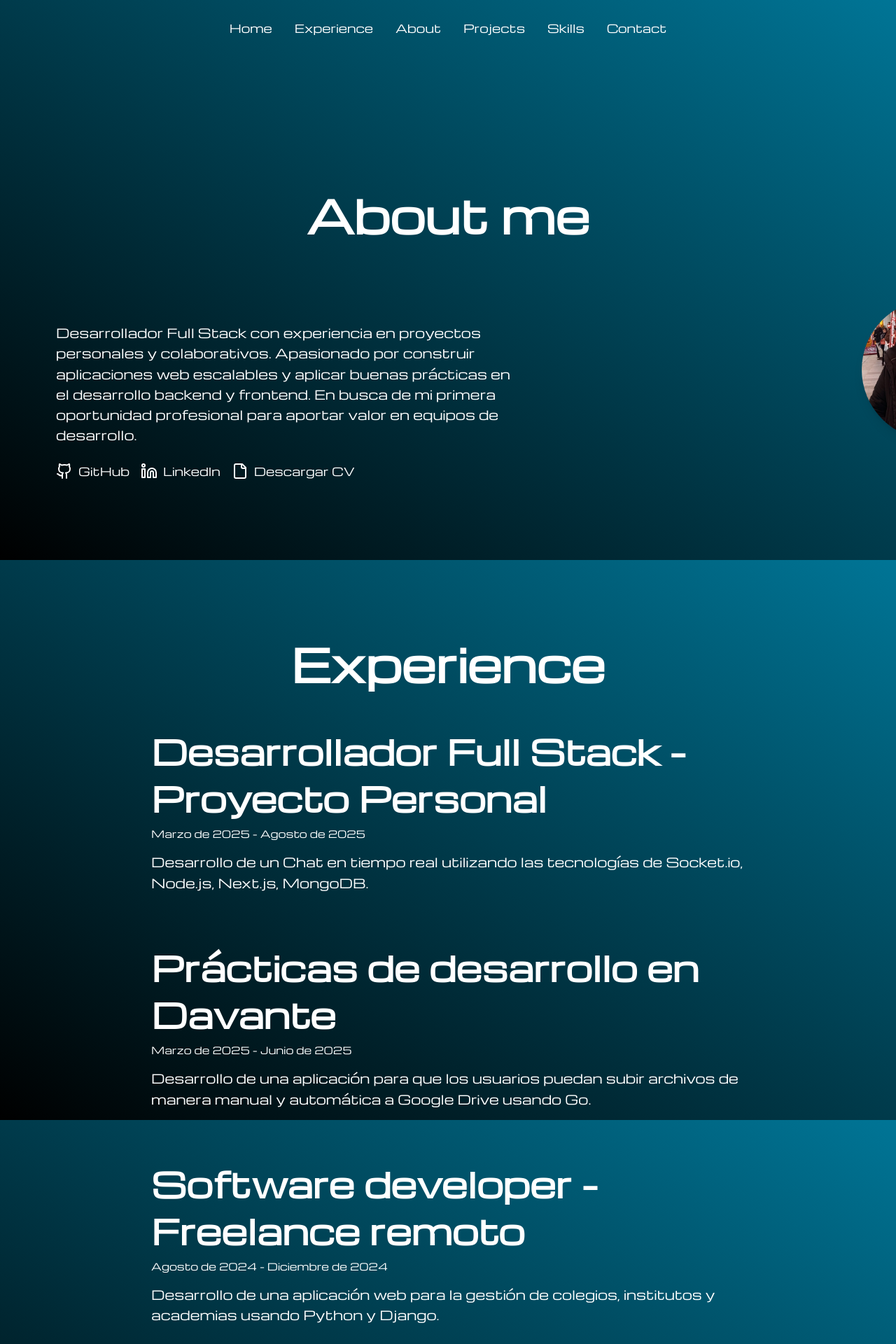
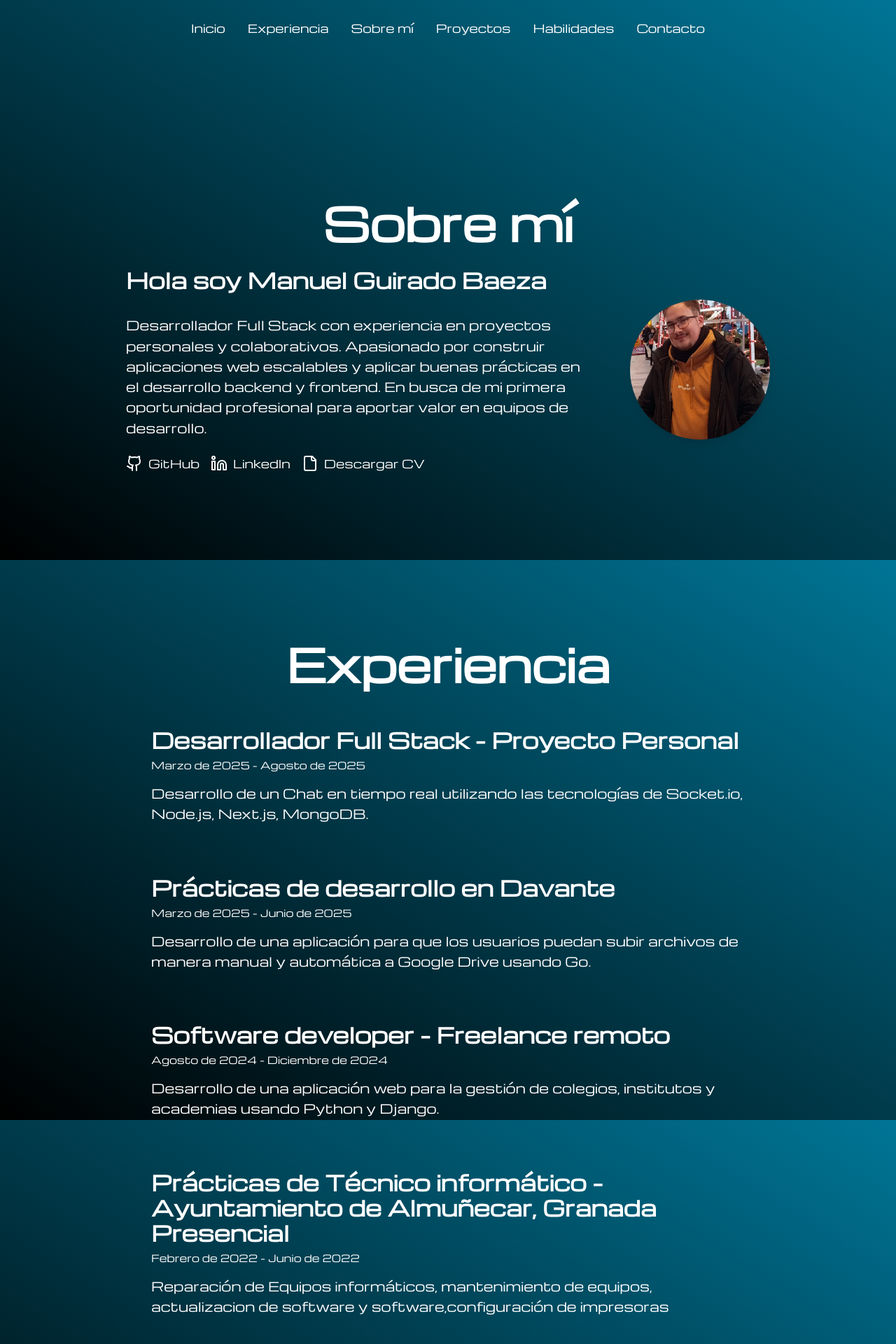
Before and after one commit to manuelguirado/portfolio-manudev, a React (Vite) app: page / in a window 1280 px wide. Shown: the top 1920 px of the page at 70% size. Built offline with nearby package versions, Linux system fonts and the light colour scheme.

Commit message:
Translate section titles to Spanish for improved localization

```diff
--- a/components/aboutMe.tsx
+++ b/components/aboutMe.tsx
@@ -11,16 +11,16 @@ export default function Main() {
             className={`flex flex-col items-center justify-center min-h-screen section-padding fade-in-up ${isVisible ? 'visible' : ''}`}
         >
             {/* Título principal */}
-            <h1 className='text-3xl md:text-4xl lg:text-5xl font-bold mb-6 md:mb-8 text-center px-4'>About me</h1>
+            <h1 className='text-3xl md:text-4xl lg:text-5xl font-bold mb-6 md:mb-8 text-center px-4 '>Sobre mí</h1>
 
             {/* Contenido principal responsivo */}
             <div className='about-layout w-full max-w-6xl px-4'>
                 {/* Columna de texto */}
                 <div className='flex flex-col flex-1 text-center md:text-left'>
                     <div className='mb-4' id='Presentacion'>
-                        <h2 className='text-xl md:text-2xl lg:text-3xl font-bold mb-4'>
+                        <h3 className='text-3xl md:text-2xl lg:text-3xl font-bold mb-4'>
                             Hola soy Manuel Guirado Baeza
-                        </h2>
+                        </h3>
                     </div>
                     <p className='text-base md:text-lg mb-6 leading-relaxed max-w-2xl'>
                         Desarrollador Full Stack con experiencia en proyectos personales y colaborativos.
--- a/components/card.tsx
+++ b/components/card.tsx
@@ -4,7 +4,7 @@ import React from "react";
 export default function Card() {
     return (
         <div className="flex flex-wrap gap-6 justify-center">
-            <div className="w-90 bg-gray-800 flex flex-col p-6 rounded-lg border border-gray-600 shadow-lg hover:shadow-xl transition-all duration-300 hover:transform hover:scale-105">
+            <div className="w-170 h-full bg-gray-800 flex flex-col p-6 rounded-lg border border-gray-600 shadow-lg hover:shadow-xl transition-all duration-300 hover:transform hover:scale-105">
                 {/* Imagen del proyecto */}
                 <img
                     src="/ChatFriends.png"
@@ -13,9 +13,9 @@ export default function Card() {
                 />
 
                 {/* Título del proyecto */}
-                <h2 className="text-xl text-left font-semibold mb-2 text-white">
+                <h3 className="text-2xl text-left font-semibold mb-2 text-white">
                     Chat Friends - Aplicación de Chat en Tiempo Real
-                </h2>
+                </h3>
 
                 {/* Tecnologías usadas con iconos */}
                 <div className="mb-4">
@@ -49,7 +49,7 @@ export default function Card() {
                     </a>
 
                     <a
-                        href="https://chat-friends-live.vercel.app"
+                        href="https://chat-friends-alpha.vercel.app/"
                         target="_blank"
                         rel="noopener noreferrer"
                         className="flex items-center gap-2 px-4 py-2 bg-blue-600 hover:bg-blue-700 text-white rounded-lg transition-colors duration-200"
--- a/components/contact.tsx
+++ b/components/contact.tsx
@@ -45,7 +45,7 @@ export default function Contact() {
       id="contact"
     >
       {/* Título principal arriba */}
-      <h1 className="text-3xl md:text-4xl lg:text-5xl font-bold mb-6 md:mb-8 text-center px-4">Contact</h1>
+      <h1 className="text-3xl md:text-4xl lg:text-5xl font-bold mb-6 md:mb-8 text-center px-4">Contacto</h1>
 
       {/* Contenedor con el mismo ancho que las otras secciones */}
       <div className="w-full max-w-6xl px-4">
--- a/components/experience.tsx
+++ b/components/experience.tsx
@@ -11,16 +11,16 @@ export default function Experience() {
       id="experience"
     >
       {/* Título principal arriba */}
-      <h1 className="text-4xl font-bold mb-8 text-center">Experience</h1>
+      <h1 className="text-4xl font-bold mb-8 text-center">Experiencia</h1>
 
       {/* Contenedor con el mismo ancho que About me */}
       <div className="w-full max-w-4xl">
         <div className={`space-y-6 stagger-children ${isVisible ? 'visible' : ''}`}>
           {/* Experiencia 1 */}
           <div className="p-6 rounded-lg">
-            <h2 className="text-xl text-left font-semibold mb-2">
+            <h3 className="text-3xl text-left font-semibold mb-2">
               Desarrollador Full Stack - Proyecto Personal
-            </h2>
+            </h3>
             <span className="text-sm mb-4 block text-left">
               Marzo de 2025 - Agosto de 2025
             </span>
@@ -32,9 +32,9 @@ export default function Experience() {
 
           {/* Experiencia 2 */}
           <div className="p-6 rounded-lg">
-            <h2 className="text-xl text-left font-semibold mb-2">
+            <h3 className="text-3xl text-left font-semibold mb-2">
               Prácticas de desarrollo en Davante
-            </h2>
+            </h3>
             <span className="text-sm mb-4 block text-left">
               Marzo de 2025 - Junio de 2025
             </span>
@@ -46,9 +46,9 @@ export default function Experience() {
 
           {/* Experiencia 3 */}
           <div className="p-6 rounded-lg">
-            <h2 className="text-xl text-left font-semibold mb-2">
+            <h3 className="text-3xl text-left font-semibold mb-2">
               Software developer - Freelance remoto
-            </h2>
+            </h3>
             <span className="text-sm mb-4 block text-left">
               Agosto de 2024 - Diciembre de 2024
             </span>
@@ -59,9 +59,9 @@ export default function Experience() {
           </div>
           {/* Experiencia 4 */}
           <div className="p-6 rounded-lg">
-            <h2 className="text-xl text-left font-semibold mb-2">
+            <h3 className="text-3xl text-left font-semibold mb-2">
               Prácticas de Técnico informático - Ayuntamiento de Almuñecar, Granada Presencial
-            </h2>
+            </h3>
             <span className="text-sm mb-4 block text-left">
               Febrero de 2022 - Junio de 2022
             </span>
--- a/components/header.tsx
+++ b/components/header.tsx
@@ -5,12 +5,12 @@ export default function Header() {
         <header className='w-full h-16 md:h-20 flex justify-center items-center p-4 text-whitesticky top-0 z-50'>
             <nav className='flex justify-center items-center'>
                 <ul className='flex list-none gap-4 md:gap-8 text-sm md:text-base'>
-                    <li className='hover:underline cursor-pointer transition-colors'>Home</li>
-                    <li className='hover:underline cursor-pointer transition-colors hidden sm:block'>Experience</li>
-                    <li className='hover:underline cursor-pointer transition-colors'>About</li>
-                    <li className='hover:underline cursor-pointer transition-colors hidden sm:block'>Projects</li>
-                    <li className='hover:underline cursor-pointer transition-colors'>Skills</li>
-                    <li className='hover:underline cursor-pointer transition-colors'>Contact</li>
+                    <li className='hover:underline cursor-pointer transition-colors'>Inicio</li>
+                    <li className='hover:underline cursor-pointer transition-colors hidden sm:block'>Experiencia</li>
+                    <li className='hover:underline cursor-pointer transition-colors'>Sobre mí</li>
+                    <li className='hover:underline cursor-pointer transition-colors hidden sm:block'>Proyectos</li>
+                    <li className='hover:underline cursor-pointer transition-colors'>Habilidades</li>
+                    <li className='hover:underline cursor-pointer transition-colors'>Contacto</li>
                 </ul>
             </nav>
         </header>
--- a/components/proyects.tsx
+++ b/components/proyects.tsx
@@ -4,7 +4,7 @@ export default function Proyects() {
     return (
         <div className="flex flex-col items-center justify-center h-full p-8" id="proyects">
         {/* Título principal arriba */}
-        <h1 className="text-4xl font-bold mb-8 text-center">Proyects</h1>
+        <h1 className="text-4xl font-bold mb-8 text-center">Proyectos</h1>
         <Card />
 
 
--- a/components/skils.tsx
+++ b/components/skils.tsx
@@ -11,7 +11,7 @@ export default function Skills() {
       id="skills"
     >
       {/* Título */}
-      <h1 className="text-3xl md:text-4xl lg:text-5xl font-bold mb-6 md:mb-8 text-center px-4">Skills</h1>
+      <h1 className="text-3xl md:text-4xl lg:text-5xl font-bold mb-6 md:mb-8 text-center px-4">Habilidades</h1>
 
       {/* Grid de skills */}
       <div className="w-full max-w-6xl px-4">
```
